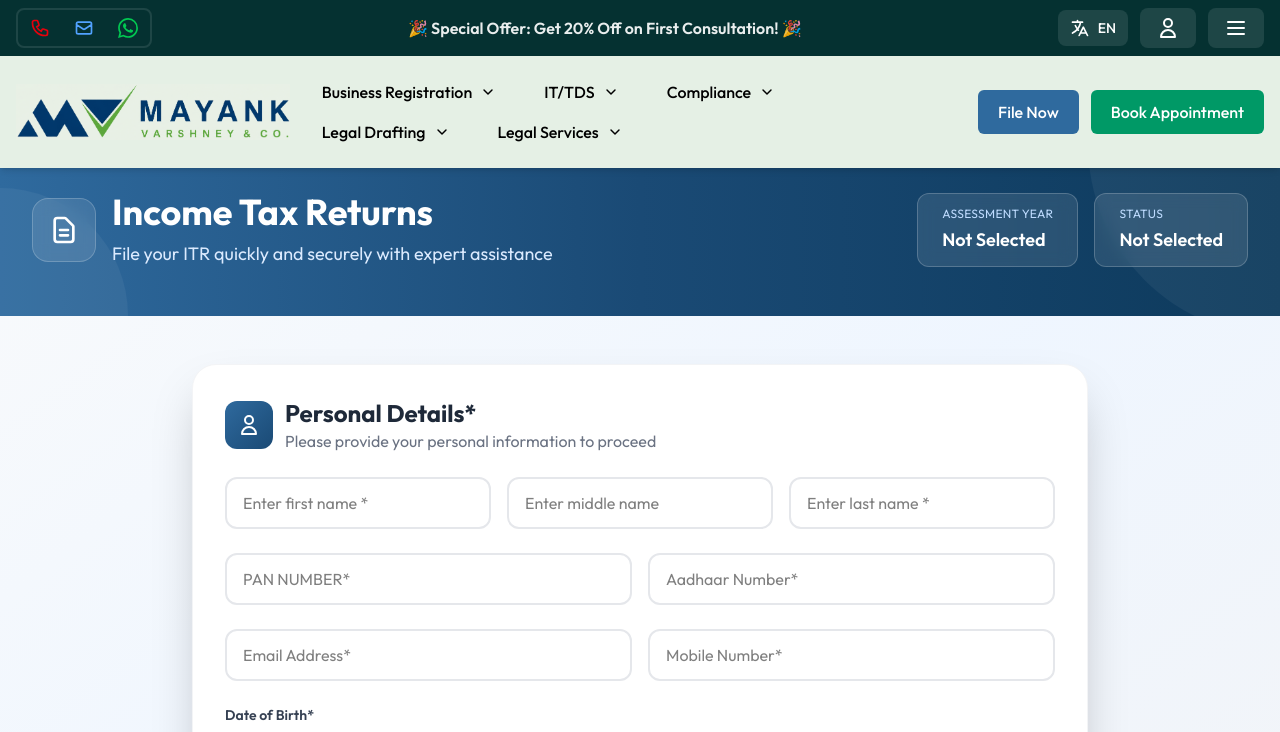
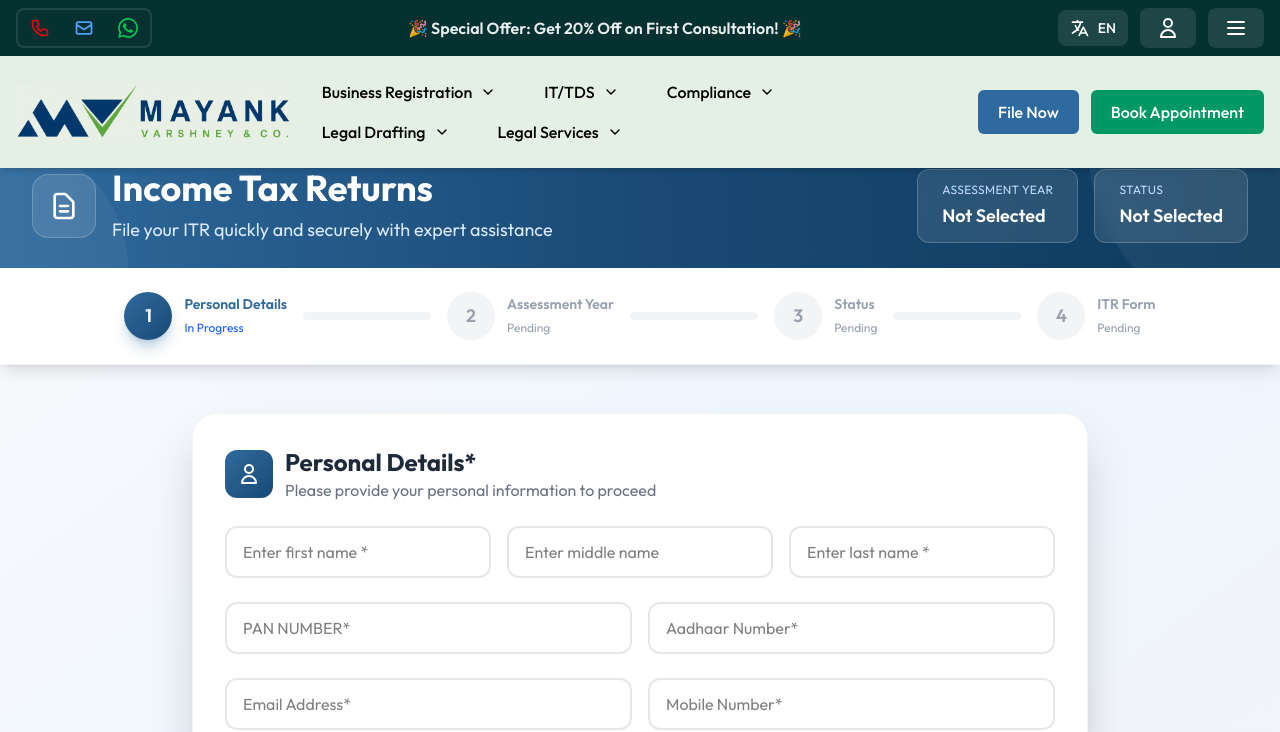
Before and after one commit to Deepanshumelkani77/mayankvarshney, a React app in the folder frontend/: page /itr in a window 1280 px wide. Shown: the top 732 px of the page. Built offline with nearby package versions, Linux system fonts and the light colour scheme; the HTML template or start-up script is replaced by a standard one.

Commit message:
all done

```diff
--- a/frontend/src/pages/ITR.jsx
+++ b/frontend/src/pages/ITR.jsx
@@ -62,11 +62,13 @@ const ITR = () => {
   ]
 
   const handleNext = () => {
-    if (currentStep === 1 && assessmentYear) {
+    if (currentStep === 1 && personalDetails.firstName && personalDetails.lastName && personalDetails.panNumber && personalDetails.aadhaarNumber && personalDetails.dateOfBirth && personalDetails.mobileNumber && personalDetails.email) {
       setCurrentStep(2)
-    } else if (currentStep === 2 && status) {
+    } else if (currentStep === 2 && assessmentYear) {
       setCurrentStep(3)
-    } else if (currentStep === 3 && selectedITR) {
+    } else if (currentStep === 3 && status) {
+      setCurrentStep(4)
+    } else if (currentStep === 4 && selectedITR) {
       // Proceed to filing
       alert(`Proceeding to file ${selectedITR} for ${assessmentYear} as ${status}`)
     }
@@ -144,7 +146,7 @@ const ITR = () => {
         <div className="absolute top-0 right-0 w-96 h-96 bg-white/5 rounded-full -translate-y-1/2 translate-x-1/2" />
         <div className="absolute bottom-0 left-0 w-64 h-64 bg-white/5 rounded-full translate-y-1/2 -translate-x-1/2" />
 
-        <div className="relative max-w-7xl mx-auto px-4 sm:px-6 lg:px-8 py-12">
+        <div className="relative max-w-7xl mx-auto px-4 sm:px-6 lg:px-8 py-6">
           <div className="flex flex-col md:flex-row items-center justify-between gap-6">
             <div className="flex items-center gap-4">
               <div className="w-16 h-16 bg-white/10 backdrop-blur-sm rounded-2xl flex items-center justify-center border border-white/20">
@@ -171,6 +173,60 @@ const ITR = () => {
         </div>
       </div>
 
+      {/* Progress Steps */}
+      <div className="bg-white shadow-lg border-b border-gray-100 sticky top-0 z-30">
+        <div className="max-w-7xl mx-auto px-4 sm:px-6 lg:px-8">
+          <div className="flex items-center justify-center py-6">
+            {[1, 2, 3, 4].map((step) => (
+              <React.Fragment key={step}>
+                <div className="flex items-center">
+                  <div
+                    className={`w-12 h-12 rounded-full flex items-center justify-center font-semibold text-lg transition-all duration-300 ${
+                      currentStep >= step
+                        ? 'bg-gradient-to-br from-[#2F6A9E] to-[#1a4a75] text-white shadow-lg shadow-[#2F6A9E]/30'
+                        : 'bg-gray-100 text-gray-400'
+                    }`}
+                  >
+                    {currentStep > step ? (
+                      <svg className="w-6 h-6" fill="none" stroke="currentColor" viewBox="0 0 24 24">
+                        <path strokeLinecap="round" strokeLinejoin="round" strokeWidth={2.5} d="M5 13l4 4L19 7" />
+                      </svg>
+                    ) : (
+                      step
+                    )}
+                  </div>
+                  <div className="ml-3">
+                    <span
+                      className={`block text-sm font-semibold ${
+                        currentStep >= step ? 'text-[#2F6A9E]' : 'text-gray-400'
+                      }`}
+                    >
+                      {step === 1 ? 'Personal Details' : step === 2 ? 'Assessment Year' : step === 3 ? 'Status' : 'ITR Form'}
+                    </span>
+                    <span
+                      className={`text-xs ${
+                        currentStep >= step ? 'text-blue-600' : 'text-gray-400'
+                      }`}
+                    >
+                      {currentStep > step ? 'Completed' : currentStep === step ? 'In Progress' : 'Pending'}
+                    </span>
+                  </div>
+                </div>
+                {step < 4 && (
+                  <div className="w-32 h-2 mx-4 bg-gray-100 rounded-full overflow-hidden">
+                    <div
+                      className={`h-full rounded-full transition-all duration-500 ${
+                        currentStep > step ? 'bg-gradient-to-r from-[#2F6A9E] to-[#1a4a75]' : 'bg-gray-100'
+                      }`}
+                      style={{ width: currentStep > step ? '100%' : '0%' }}
+                    />
+                  </div>
+                )}
+              </React.Fragment>
+            ))}
+          </div>
+        </div>
+      </div>
 
       {/* Main Content */}
       <div className="max-w-7xl mx-auto px-4 sm:px-6 lg:px-8 py-12">
```
